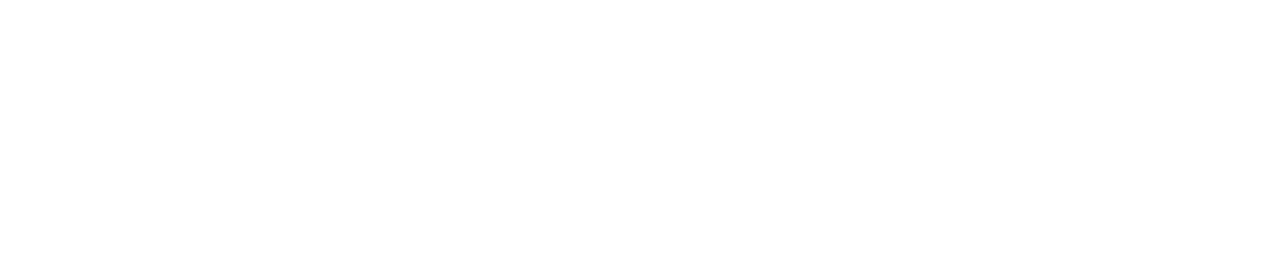
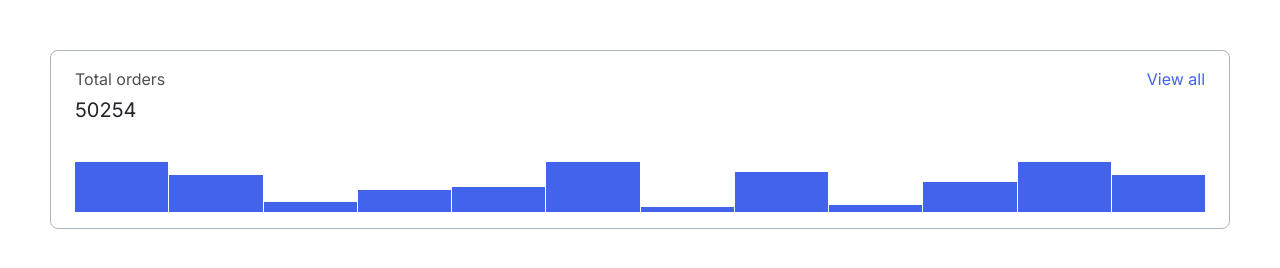
Before and after one commit to js-tasks-ru/htmlcss-20210513_dmitryselin, a website: page 04-lection2/01-histogram/index.html in a window 1280 px wide. Drawn offline with nearby package versions, Linux system fonts and the light colour scheme.

Commit message:
add solution for 4-module 1-task

```diff
--- a/04-lection2/01-histogram/histogram.css
+++ b/04-lection2/01-histogram/histogram.css
@@ -0,0 +1,69 @@
+.histogram {
+  border: 1px solid var(--grey-3);
+  border-radius: 8px;
+  padding: 16px 24px;
+  font-family: 'Inter', sans-serif;
+}
+
+.histogram * {
+  font-family: inherit;
+}
+
+.histogram__top {
+  display: flex;
+  justify-content: space-between;
+}
+
+.histogram__description {
+  display: flex;
+  flex-direction: column;
+  justify-content: space-between;
+}
+
+.histogram__title {
+  color: var(--black);
+  font-weight: normal;
+  font-size: 16px;
+  line-height: 24px;
+  opacity: 0.8;
+}
+
+.histogram__number {
+  color: var(--black);
+  font-weight: normal;
+  font-size: 20px;
+  line-height: 26px;
+  margin-top: 6px;
+}
+
+.histogram__link {
+  text-decoration: none;
+  color: var(--blue);
+  font-weight: normal;
+  font-size: 16px;
+  line-height: 24px;
+  height: fit-content;
+}
+
+.histogram__link:hover {
+  opacity: 0.75;
+}
+
+.histogram__bottom {
+  margin-top: 39px;
+}
+
+.histogram__bottom {
+  display: flex;
+  align-items: flex-end;
+}
+
+.histogram__bar {
+  height: calc(50px * var(--value) / 100);
+  background-color: var(--blue);
+  flex: 1;
+}
+
+.histogram__bar:not(:first-child) {
+  margin-left: 1px;
+}
--- a/04-lection2/01-histogram/index.html
+++ b/04-lection2/01-histogram/index.html
@@ -1,11 +1,35 @@
 <!DOCTYPE html>
 <!-- Страница с гистограммой -->
 <html lang="ru">
-    <head>
-        <link rel="stylesheet" href="../../assets/css/main.css">
-        <link rel="stylesheet" href="./histogram.css">
-    </head>
-    <body>
-
-    </body>
+  <head>
+    <title>Гистограмма</title>
+    <meta charset="UTF-8" />
+    <link rel="stylesheet" href="../../assets/css/main.css" />
+    <link rel="stylesheet" href="./histogram.css" />
+  </head>
+  <body style="padding: 50px">
+    <div class="histogram">
+      <div class="histogram__top">
+        <div class="histogram__description">
+          <span class="histogram__title">Total orders</span>
+          <span class="histogram__number">50254</span>
+        </div>
+        <a href="#" class="histogram__link">View all</a>
+      </div>
+      <div class="histogram__bottom">
+        <div class="histogram__bar" style="--value: 100"></div>
+        <div class="histogram__bar" style="--value: 75"></div>
+        <div class="histogram__bar" style="--value: 20"></div>
+        <div class="histogram__bar" style="--value: 45"></div>
+        <div class="histogram__bar" style="--value: 50"></div>
+        <div class="histogram__bar" style="--value: 100"></div>
+        <div class="histogram__bar" style="--value: 10"></div>
+        <div class="histogram__bar" style="--value: 80"></div>
+        <div class="histogram__bar" style="--value: 15"></div>
+        <div class="histogram__bar" style="--value: 60"></div>
+        <div class="histogram__bar" style="--value: 100"></div>
+        <div class="histogram__bar" style="--value: 75"></div>
+      </div>
+    </div>
+  </body>
 </html>
--- a/assets/css/main.css
+++ b/assets/css/main.css
@@ -6,7 +6,7 @@
   --black: #212429;
   --pink: #f784ad;
   --purple: #7048e8;
-  --blue: #374fc7;
+  --blue: #4263eb;
   --red: #f03d3e;
   --grey-1: #f8f9fa;
   --grey-2: #dde2e5;
```
